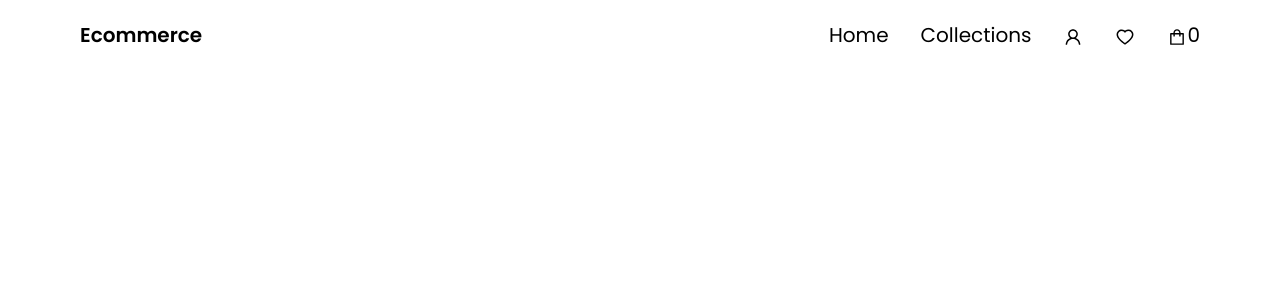
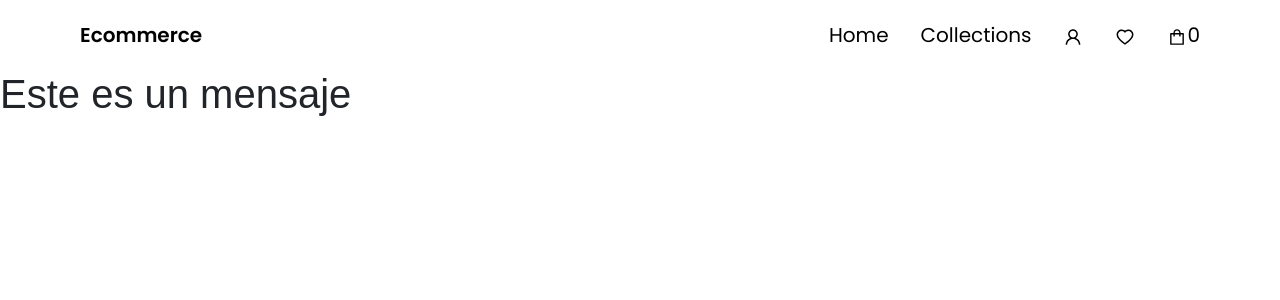
Before and after one commit to luisclugop/Ecommerce, a React (Create React App) app: page / in a window 1280 px wide. Shown: the top 300 px of the page. Built offline with nearby package versions, Linux system fonts and the light colour scheme; the HTML template or start-up script is replaced by a standard one.

Commit message:
Creando el Landing

```diff
--- a/src/App.js
+++ b/src/App.js
@@ -1,11 +1,15 @@
+import React from 'react';
 import './App.css';
 import NavBar from './components/Navbar/js/navbar';
+import ItemListContainer from './components/ItemListContainer/js/ItemListContainer';
+
 
 const App = () => {
+
   return (
     <div className="App">
-        <NavBar />
-        <div id='itemList'></div>
+        <NavBar/>
+        <ItemListContainer mensaje="Este es un mensaje"/>
     </div>
   );
 }
--- a/src/components/CartWidget/js/CartWidget.js
+++ b/src/components/CartWidget/js/CartWidget.js
@@ -1,11 +1,12 @@
+import React from 'react';
 import '../css/CartWidget.css';
 import { AiOutlineShopping } from "react-icons/ai";
-import ItemListContainer from '../../ItemListContainer/js/ItemListContainer'
 
 const CartWidget = () => {
+
     return (
         <div className='cartWidget'>
-            <div onClick={ItemListContainer}>
+            <div>
                 <AiOutlineShopping />
                 <span>0</span>
             </div>
--- a/src/components/ItemListContainer/js/ItemListContainer.js
+++ b/src/components/ItemListContainer/js/ItemListContainer.js
@@ -1,7 +1,7 @@
-const ItemListContainer = () => {
+import React from 'react';
 
-    alert('Hola');
-
+const ItemListContainer = ({ mensaje }) => {
+    return <h1>{mensaje}</h1>;
 }
 
 export default ItemListContainer;
```
